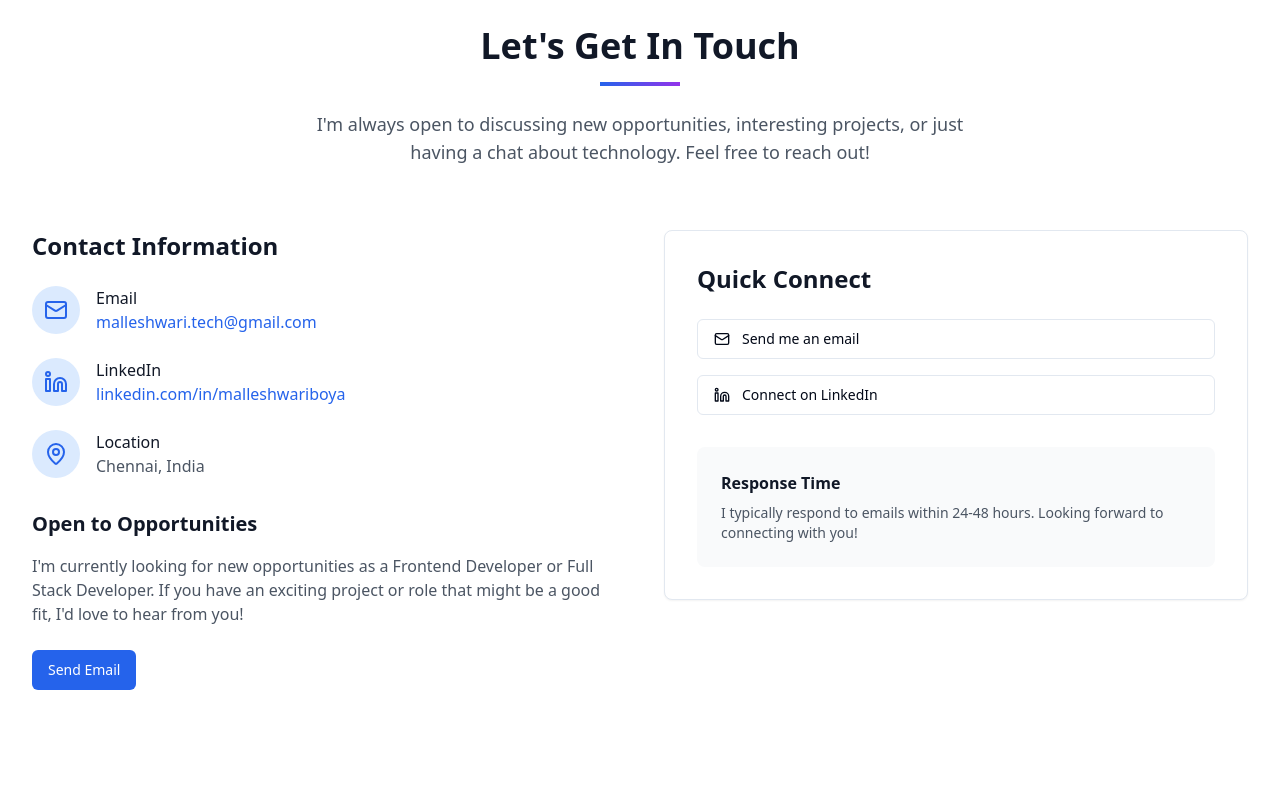
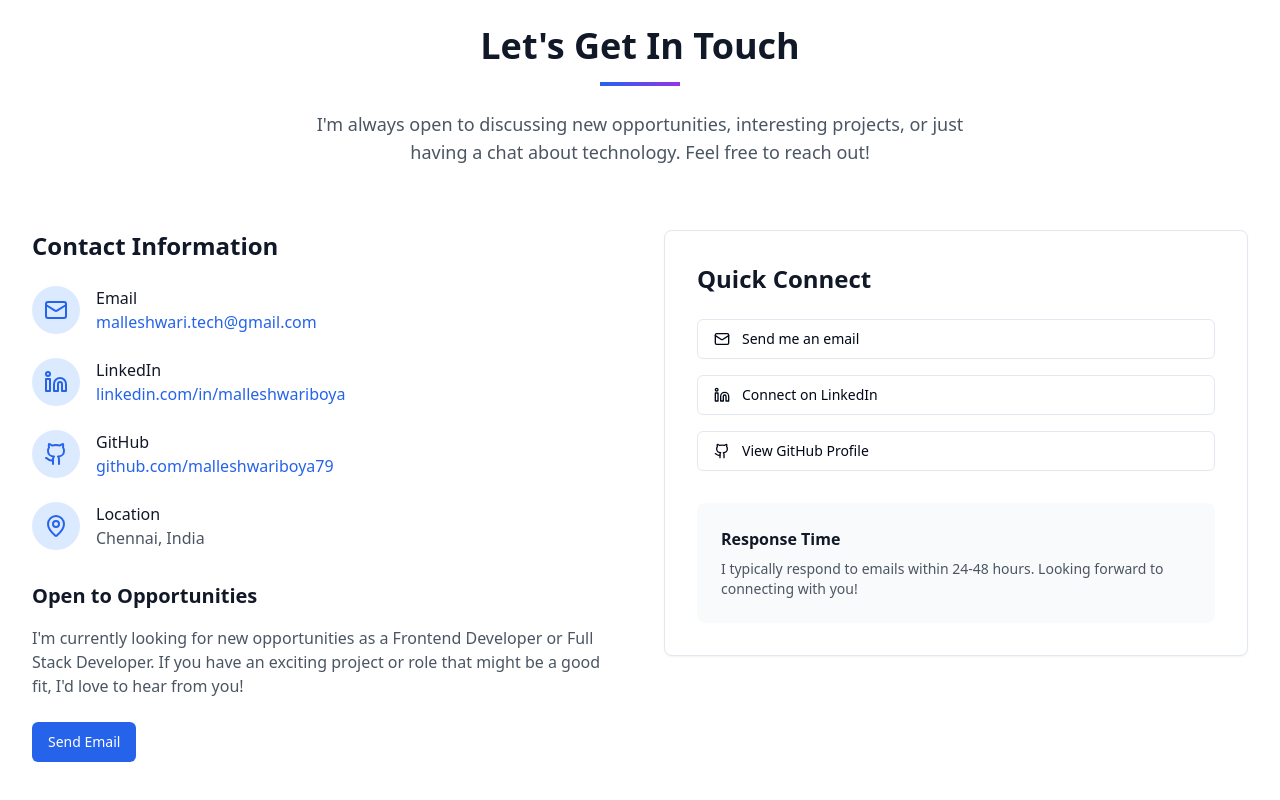
Before and after one commit to malleshwariboya79/malleshwari-portifolio, a React (Vite) app: page / in a window 1280 px wide. Shown: the part 4643-5443 px from the top of the page. Before the commit the page ends 5413 px from the top, so only its background shows below. Built offline with nearby package versions, Linux system fonts and the light colour scheme.

Commit message:
Add GitHub profile link
Add GitHub profile link to the contact section.

```diff
--- a/src/components/Contact.tsx
+++ b/src/components/Contact.tsx
@@ -1,7 +1,7 @@
 
 import { Card, CardContent } from "@/components/ui/card";
 import { Button } from "@/components/ui/button";
-import { Mail, Linkedin, MapPin, Phone } from "lucide-react";
+import { Mail, Linkedin, MapPin, Github } from "lucide-react";
 
 const Contact = () => {
   const contactInfo = [
@@ -16,6 +16,12 @@ const Contact = () => {
       label: "LinkedIn",
       value: "linkedin.com/in/malleshwariboya",
       href: "https://www.linkedin.com/in/malleshwariboya"
+    },
+    {
+      icon: Github,
+      label: "GitHub",
+      value: "github.com/malleshwariboya79",
+      href: "https://github.com/malleshwariboya79"
     },
     {
       icon: MapPin,
@@ -100,6 +106,14 @@ const Contact = () => {
                   <Linkedin size={20} />
                   Connect on LinkedIn
                 </Button>
+                <Button
+                  variant="outline"
+                  className="w-full justify-start gap-3 hover:bg-blue-50 hover:border-blue-300"
+                  onClick={() => window.open('https://github.com/malleshwariboya79', '_blank')}
+                >
+                  <Github size={20} />
+                  View GitHub Profile
+                </Button>
               </div>
 
               <div className="mt-8 p-6 bg-gray-50 rounded-lg">
--- a/src/components/Hero.tsx
+++ b/src/components/Hero.tsx
@@ -1,3 +1,4 @@
+
 import { ChevronDown, Mail, Linkedin, Github } from "lucide-react";
 import { Button } from "@/components/ui/button";
 import { useState, useEffect } from "react";
```
